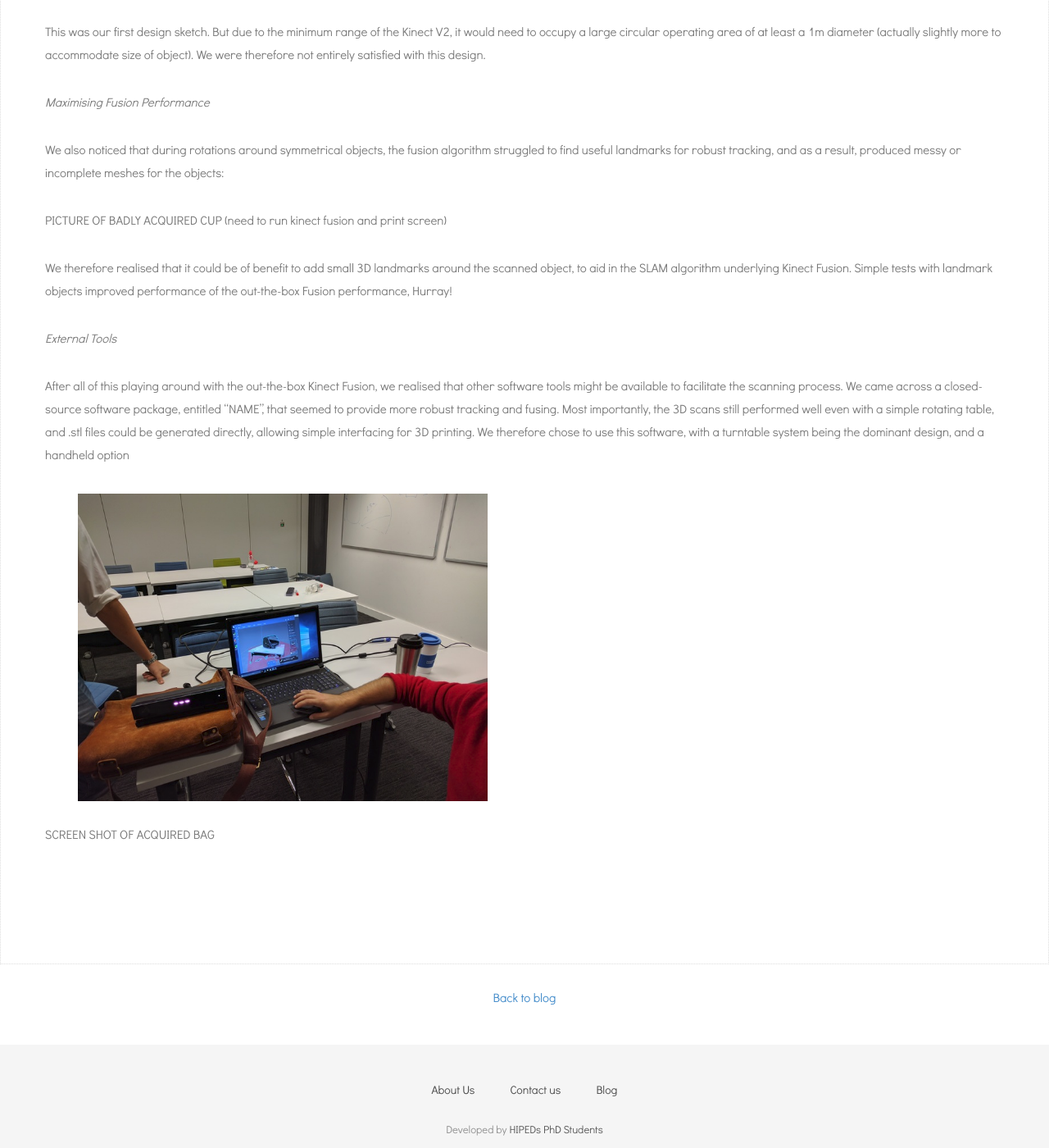
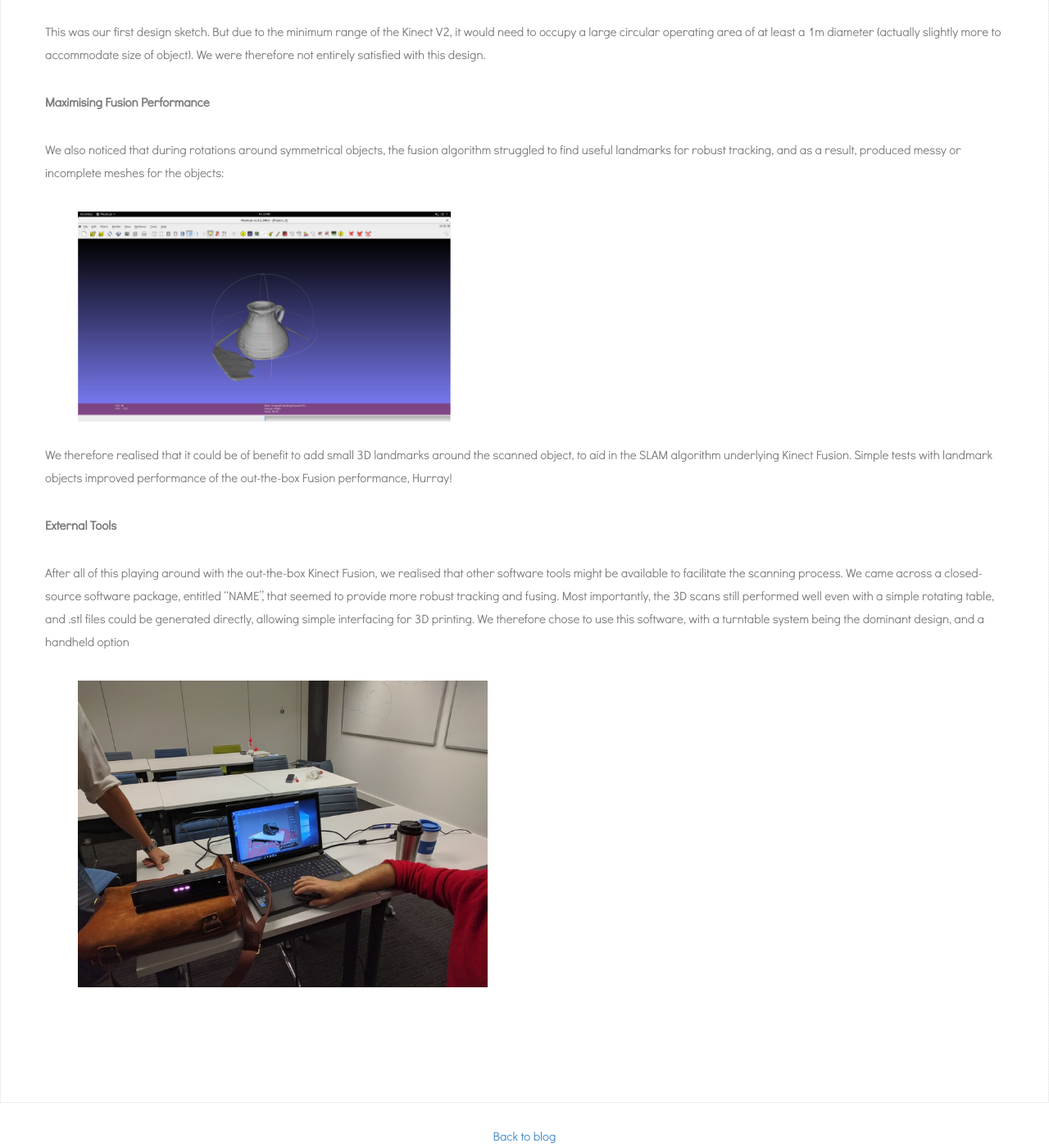
Before and after one commit to Protocopier/protocopier.github.io, a Jekyll site: the page built from _posts/2016-10-06-report-oct-06.md, in a window 1280 px wide and 1400 px high, scrolled down 1426 px. Shown: the whole window at 82% size. Built offline with Jekyll 4.4.1, drawn with Linux system fonts in a browser that asks for light colours; nearby versions of some CDN libraries; some web fonts are replaced; library files that are not in the unit come from our copies; comment, search, counter and statistics services are not loaded; some of the changed text lies outside the part shown.

Commit message:
Update 2016-10-06-report-oct-06.md

```diff
--- a/_posts/2016-10-06-report-oct-06.md
+++ b/_posts/2016-10-06-report-oct-06.md
@@ -20,13 +20,13 @@
 
 The main problems we thought about were:
 
--   Is a rotating table with a fixed camera better? Or a free camera?
+*  Is a rotating table with a fixed camera better? Or a free camera?
 
--   What conditions are best to maximise performance of fusion algorithm
+*   What conditions are best to maximise performance of fusion algorithm
 
--   Are there any external tools that could facilitate with the problem?
+*   Are there any external tools that could facilitate with the problem?
 
-*Rotating Table or Fixed Camera*
+**Rotating Table or Fixed Camera**
 
 We came to the conclusion that both methods had their merits and
 demerits. Namely, out-the-box Kinect Fusion is designed to work for a
@@ -43,21 +43,20 @@
 least a 1m diameter (actually slightly more to accommodate size of
 object). We were therefore not entirely satisfied with this design.
 
-*Maximising Fusion Performance*
+**Maximising Fusion Performance**
 
 We also noticed that during rotations around symmetrical objects, the
 fusion algorithm struggled to find useful landmarks for robust tracking,
 and as a result, produced messy or incomplete meshes for the objects:
 
-PICTURE OF BADLY ACQUIRED CUP (need to run kinect fusion and print
-screen)
+![image](/img/blog/06th/media/image03.png){: style="width: 33em"}
 
 We therefore realised that it could be of benefit to add small 3D
 landmarks around the scanned object, to aid in the SLAM algorithm
 underlying Kinect Fusion. Simple tests with landmark objects improved
 performance of the out-the-box Fusion performance, Hurray!
 
-*External Tools*
+**External Tools**
 
 After all of this playing around with the out-the-box Kinect Fusion, we
 realised that other software tools might be available to facilitate the
@@ -70,5 +69,3 @@
 handheld option
 
 ![image](/img/blog/06th/media/image05.png){: style="width: 36em"}
-
-SCREEN SHOT OF ACQUIRED BAG
```
Also changed, not shown: other parts of _posts/2016-10-06-report-oct-06.md (+2 -2 lines).
